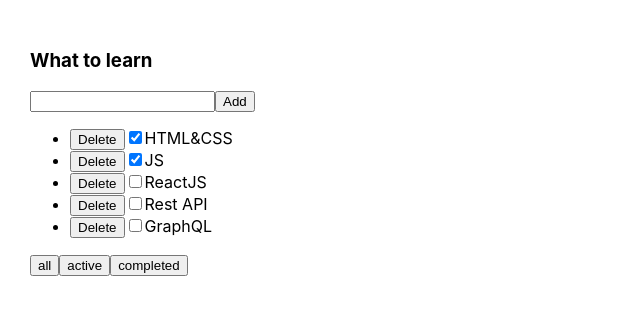
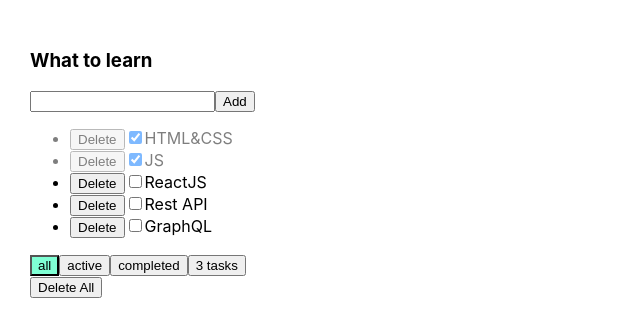
Before and after one commit to Antochak/ToDoList, a React (Create React App) app: page / in a window 1280 px wide. Shown: the top 336 px of the page, without its empty margins (0-640 px from the left). Built offline with nearby package versions, Linux system fonts and the light colour scheme.

Commit message:
edit filter component

```diff
--- a/src/App.tsx
+++ b/src/App.tsx
@@ -3,31 +3,12 @@ import './App.css';
 import {Todolist} from './Todolist';
 import {v1} from "uuid";
 
-export type FilterValuesType = "all" | "active" | "completed";
 
-//Hi guys!
-//1. Let's create a 'DELETE ALL TASKS' button, and place it above the filter buttons
-//Clicking the button removes all tasks
-//2. Let's create a fourth filter button-if you click it, the first three tasks will be displayed
-//3. Relocate everything associated with  filters to the Todolist.tsx component. Make it work
-//
-// let [filter, setFilter] = useState<FilterValuesType>("all");
-//
-// let tasksForTodolist = tasks;
-//
-// if (filter === "active") {
-//     tasksForTodolist = tasks.filter(t => t.isDone === false);
-// }
-// if (filter === "completed") {
-//     tasksForTodolist = tasks.filter(t => t.isDone === true);
-// }
-//
-// function changeFilter(value: FilterValuesType) {
-//     setFilter(value);
-// }
+// export type FilterValuesType = "all" | "active" | "completed" | '3 tasks';
+
+
 
 function App() {
-
     let [tasks, setTasks] = useState([
         {id: v1(), title: "HTML&CSS", isDone: true},
         {id: v1(), title: "JS", isDone: true},
@@ -35,40 +16,49 @@ function App() {
         {id: v1(), title: "Rest API", isDone: false},
         {id: v1(), title: "GraphQL", isDone: false},
     ]);
-
     function removeTask(id: string) {
         let filteredTasks = tasks.filter(t => t.id != id);
         setTasks(filteredTasks);
     }
-
-
+    function deleteAllTasks() {
+        let deleteAll = tasks.filter(t => !t.id)
+        setTasks(deleteAll)
+    }
     function addTask(title: string) {
         let newTask = {id: v1(), title: title, isDone: false}
         let newTasks = [newTask, ...tasks]
         setTasks(newTasks)
-}
-    let [filter, setFilter] = useState<FilterValuesType>("all");
-
-    let tasksForTodolist = tasks;
-
-    if (filter === "active") {
-        tasksForTodolist = tasks.filter(t => t.isDone === false);
-    }
-    if (filter === "completed") {
-        tasksForTodolist = tasks.filter(t => t.isDone === true);
     }
 
-    function changeFilter(value: FilterValuesType) {
-        setFilter(value);
+    // let [filter, setFilter] = useState<FilterValuesType>("all");
+    // let tasksForTodolist = tasks;
+    //
+    // if (filter === "active") {
+    //     tasksForTodolist = tasks.filter(t => t.isDone === false);
+    // }
+    // if (filter === "completed") {
+    //     tasksForTodolist = tasks.filter(t => t.isDone === true);
+    // }
+    // if (filter == '3 tasks') {
+    //     tasksForTodolist = tasks.filter((el, index) => index < 3 ? el == el : '')
+    // }
+    //
+    // function changeFilter(value: FilterValuesType) {
+    //     setFilter(value);
+    // }
+    const changeCheckBox = (taskId: string, event: boolean) => {
+        setTasks(tasks.map(task => task.id == taskId ? {...task,isDone: event} : task))
     }
 
     return (
         <div className="App">
             <Todolist title="What to learn"
-                      tasks={tasksForTodolist}
+                      tasks={tasks}
                       removeTask={removeTask}
                       addTask={addTask}
-                      changeFilter={changeFilter}/>
+                      changeCheckBox={changeCheckBox}
+                      deleteAllTasks={deleteAllTasks}
+            />
         </div>
     );
 }
--- a/src/Todolist.tsx
+++ b/src/Todolist.tsx
@@ -1,50 +1,79 @@
 import React, {ChangeEvent, KeyboardEvent, useState} from 'react';
-import {FilterValuesType} from './App';
 import {Button} from "./components/button";
 
+import classes from "./css/ToDoList.module.css";
+
+type FilterValuesType = "all" | "active" | "completed" | '3 tasks';
 type TaskType = {
     id: string
     title: string
     isDone: boolean
 }
-
 type PropsType = {
     title: string
     tasks: Array<TaskType>
     removeTask: (taskId: string) => void
-    changeFilter: (valueFilter: FilterValuesType) => void
     addTask: (title: string) => void
-
+    changeCheckBox: (taskId: string, e: boolean)=>void
+    deleteAllTasks: ()=>void
 }
 
 export function Todolist(props: PropsType) {
     const [newTaskTitle, setNewTaskTitle] = useState('')
-
+    const [error, setError] = useState<string>('')
     const onChangeTitleHandler = (e: ChangeEvent<HTMLInputElement>) => {
         setNewTaskTitle(e.currentTarget.value)
+        setError('')
     }
     const onKeyPressHandler = (e: KeyboardEvent<HTMLInputElement>) => {
         if (e.key === 'Enter') {
-            props.addTask(newTaskTitle)
+            props.addTask(newTaskTitle.trim())
             setNewTaskTitle('')
         }
     }
     const onClickAddTask = () => {
-        props.addTask(newTaskTitle)
-        setNewTaskTitle('')
+        if (newTaskTitle.trim() !== ''){
+            props.addTask(newTaskTitle.trim())
+            setNewTaskTitle('')
+        } else {
+            setError('Title is required')
+        }
     }
-    const onClickChangeFilter = (valueFilter: FilterValuesType) => {
-        props.changeFilter(valueFilter)
+    const onChangeSelectedHandler = ( id: string, e: ChangeEvent<HTMLInputElement>) => {
+        props.changeCheckBox(id, e.currentTarget.checked)
     }
-    const mappedTasks = props.tasks.map(t => {
+    const deleteAllTasksHandler = () => {
+        props.deleteAllTasks()
+    }
+
+    const [filter, setFilter] = useState<FilterValuesType>("all");
+
+    let tasksForTodolist = props.tasks;
+
+    if (filter === "active") {
+        tasksForTodolist = tasksForTodolist.filter(t => t.isDone === false);
+    }
+    if (filter === "completed") {
+        tasksForTodolist = tasksForTodolist.filter(t => t.isDone === true);
+    }
+    if (filter == '3 tasks') {
+        tasksForTodolist = tasksForTodolist.filter((el, index) => index < 3 ? el == el : '')
+    }
+    function changeFilter(value: FilterValuesType) {
+        setFilter(value);
+        setError('')
+    }
+    const showThreeTasksHandler = (value: FilterValuesType) => {
+        changeFilter(value)
+    }
+    const mappedTasks = tasksForTodolist.map(t => {
         return (
-            <li key={t.id}>
-                <Button buttonName={'Delete'} callBack={()=>props.removeTask(t.id)}/>
-                <input type="checkbox" checked={t.isDone} />
+            <li key={t.id} className={t.isDone ? classes.opacity : ''}>
+                <Button buttonName={'Delete'} callBack={()=>props.removeTask(t.id)} />
+                <input type="checkbox" checked={t.isDone} onChange={(e)=>onChangeSelectedHandler(t.id, e)}/>
                 <span>{t.title}</span>
             </li>
         )})
-
     return (<div>
         <h3>{props.title}</h3>
         <div>
@@ -53,13 +82,18 @@ export function Todolist(props: PropsType) {
                    onKeyDown={onKeyPressHandler}/>
             <Button buttonName={'Add'} callBack={onClickAddTask}/>
         </div>
+        <div className={classes.error}>{error}</div>
         <ul>
             {mappedTasks}
         </ul>
         <div>
-           <Button buttonName={'all'} callBack={()=>onClickChangeFilter('all')}/>
-           <Button buttonName={'active'} callBack={()=>onClickChangeFilter('active')}/>
-           <Button buttonName={'completed'} callBack={()=>onClickChangeFilter('completed')}/>
+           <Button filter={filter} buttonName={'all'}  callBack={()=>changeFilter('all')}/>
+           <Button filter={filter} buttonName={'active'} callBack={()=>changeFilter('active')}/>
+           <Button filter={filter} buttonName={'completed'} callBack={()=>changeFilter('completed')}/>
+           <Button filter={filter} buttonName={'3 tasks'} callBack={()=>showThreeTasksHandler('3 tasks')}/>
+        </div>
+        <div>
+            <Button buttonName={'Delete All'} callBack={deleteAllTasksHandler}/>
         </div>
     </div>)
 }
--- a/src/components/button.tsx
+++ b/src/components/button.tsx
@@ -1,10 +1,16 @@
 import React from 'react'
+import classes from "../css/ToDoList.module.css";
 
 export type ButtonType = {
     buttonName: string
     callBack: ()=>void
+    filter?: string
 }
 export const Button = (props: ButtonType) => {
     const onClickHandler = () => props.callBack()
-    return <button onClick={onClickHandler}>{props.buttonName}</button>
+    return <button
+        className={props.buttonName === props.filter ? classes.activeFilter : ""}
+        onClick={onClickHandler}
+    >
+        {props.buttonName}</button>
 }
--- /dev/null
+++ b/src/css/ToDoList.module.css
@@ -0,0 +1,12 @@
+.error {
+    color: red
+}
+.activeFilter {
+    background-color: aquamarine;
+}
+.activeFilter:active {
+    background-color: #1e7ae3;
+}
+.opacity {
+    opacity: 0.5;
+}
```
